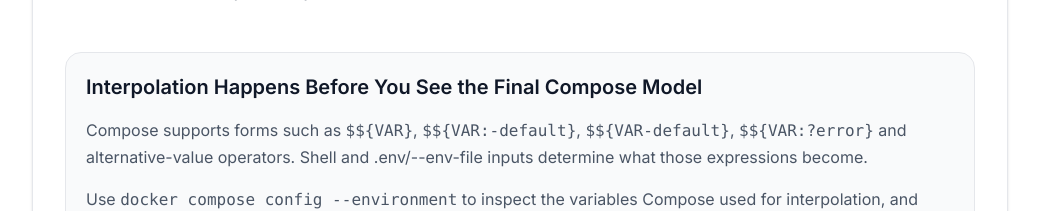
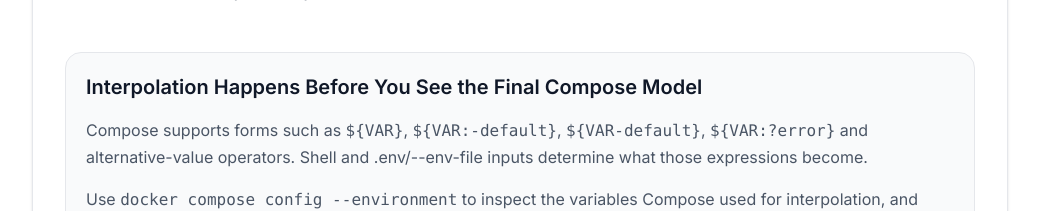
Before and after one commit to vaarunsonawwane-ops/yoryantra-new, a Next.js app: page /tools/docker-environment-variable-checker in a window 1280 px wide. Shown: the part 2680-2891 px from the top of the page, without its empty margins (120-1159 px from the left). Built offline with nearby package versions, Linux system fonts and the light colour scheme.

Commit message:
Step 15.18

```diff
--- a/app/tools/docker-environment-variable-checker/ToolClient.tsx
+++ b/app/tools/docker-environment-variable-checker/ToolClient.tsx
@@ -1348,10 +1348,10 @@ environment:
             Interpolation Happens Before You See the Final Compose Model
           </h2>
           <p className="mt-4 leading-relaxed text-gray-600">
-            Compose supports forms such as <code>${"${VAR}"}</code>,{" "}
-            <code>${"${VAR:-default}"}</code>,{" "}
-            <code>${"${VAR-default}"}</code>,{" "}
-            <code>${"${VAR:?error}"}</code> and alternative-value operators.
+            Compose supports forms such as <code>{"${VAR}"}</code>,{" "}
+            <code>{"${VAR:-default}"}</code>,{" "}
+            <code>{"${VAR-default}"}</code>,{" "}
+            <code>{"${VAR:?error}"}</code> and alternative-value operators.
             Shell and .env/--env-file inputs determine what those expressions
             become.
           </p>
```
